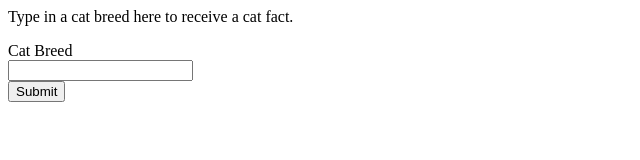
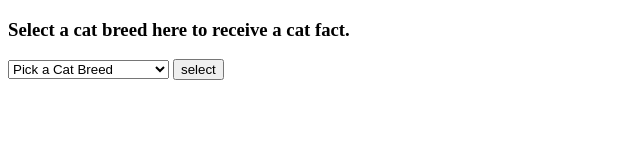
Before and after one commit to swatson9008/catfacts, a plain HTML site: page index.html in a window 1280 px wide. Shown: the whole page, without its empty margins (0-640 px from the left). Drawn offline with Linux system fonts and the light colour scheme.

Commit message:
fact generator working now

```diff
--- a/index.html
+++ b/index.html
@@ -3,16 +3,35 @@
     <head>
         <meta charset="UTF=8">
         <title>Cat Facts</title>
+
     </head>
 <body>
-   Type in a cat breed here to receive a cat fact.<p></p>
 
 
-<form>
-  <label for="cbreed">Cat Breed</label><br>
-  <input type="text" id="fname" name="cbreed"><br>
-  <input type="submit" value="Submit">
-  </form>
-  <scirpt src="main.js"></scirpt>
+   <div class="module">
+    <h3>Select a cat breed here to receive a cat fact.</h3>
+
+    <select name="list" id="list">
+      <option value="Starter">Pick a Cat Breed</option>
+      <option value="Abyssinian">Abyssinian Cat</option>
+      <option value="AmericanShorthair">American Shorthair Cat</option>
+      <option value="Bengal">Bengal Cat</option>
+      <option value="Himalayan">Himalayan Cat</option>
+      <option value="MaineCoon">Maine Coon Cat</option>
+      <option value="Manx">Manx Cat</option>
+      <option value="NorwegianForest">Norwegian Forest Cat</option>
+      <option value="Persian">Persian Cat</option>
+      <option value="Ragamuffin">Ragamuffin Cat</option>
+      <option value="Ragdoll">Ragdoll Cat</option>
+      <option value="RussianBlue">Russian Blue Cat</option>
+      <option value="ScottishFold">Scottish Fold Cat</option>
+      <option value="Siamese">Siamese Cat</option>
+      <option value="Sphynx">Sphynx Cat</option>
+      <option value="TurkishAngora">Turkish Angora Cat</option>
+      <option value="TurkishVan">Turkish Van Cat</option>
+    </select>
+    <input id="select" type ="button" value="select"><p></p>
+    <div id="response"></div>
+  <script src="main.js" defer></script>
 </body>
 </html>
```
